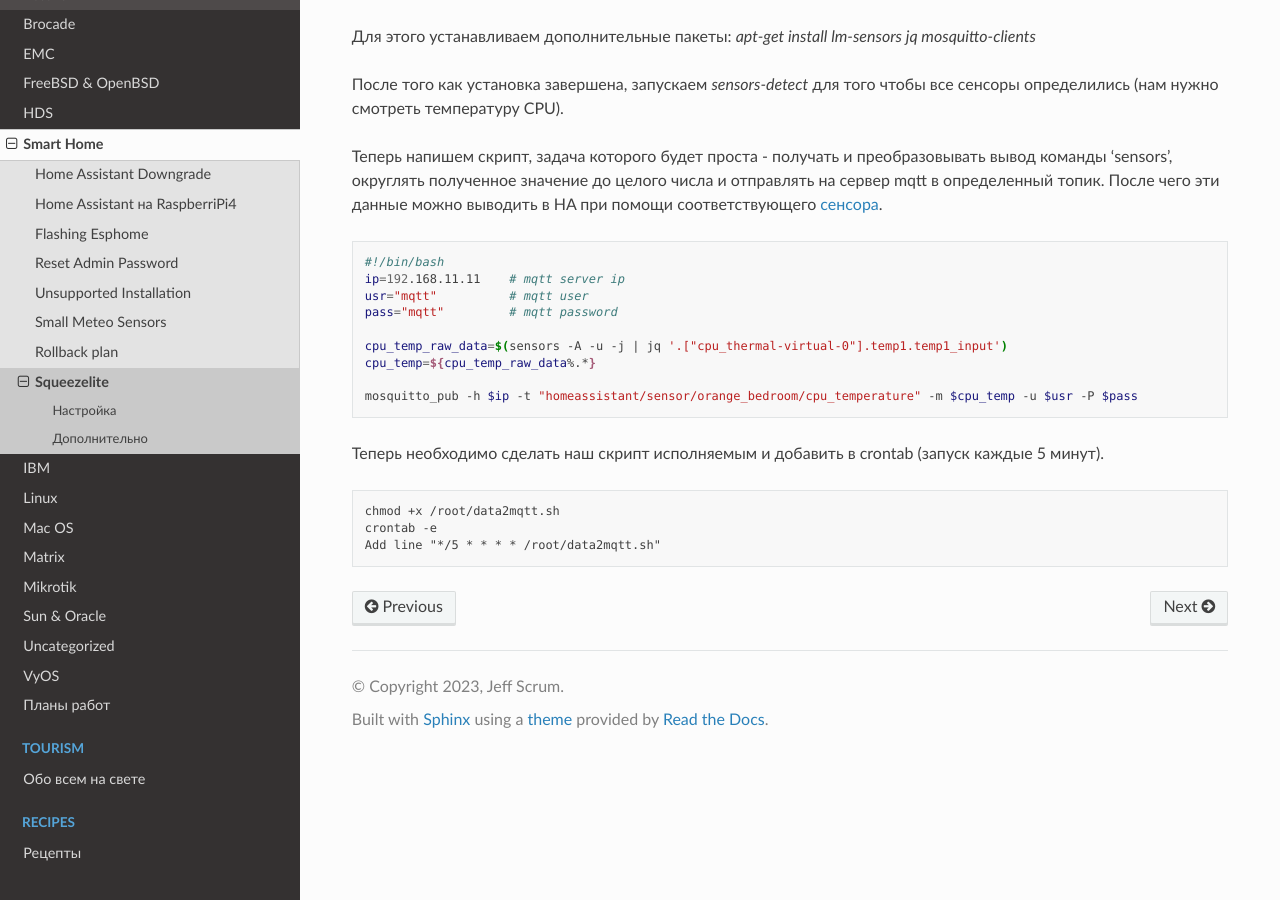
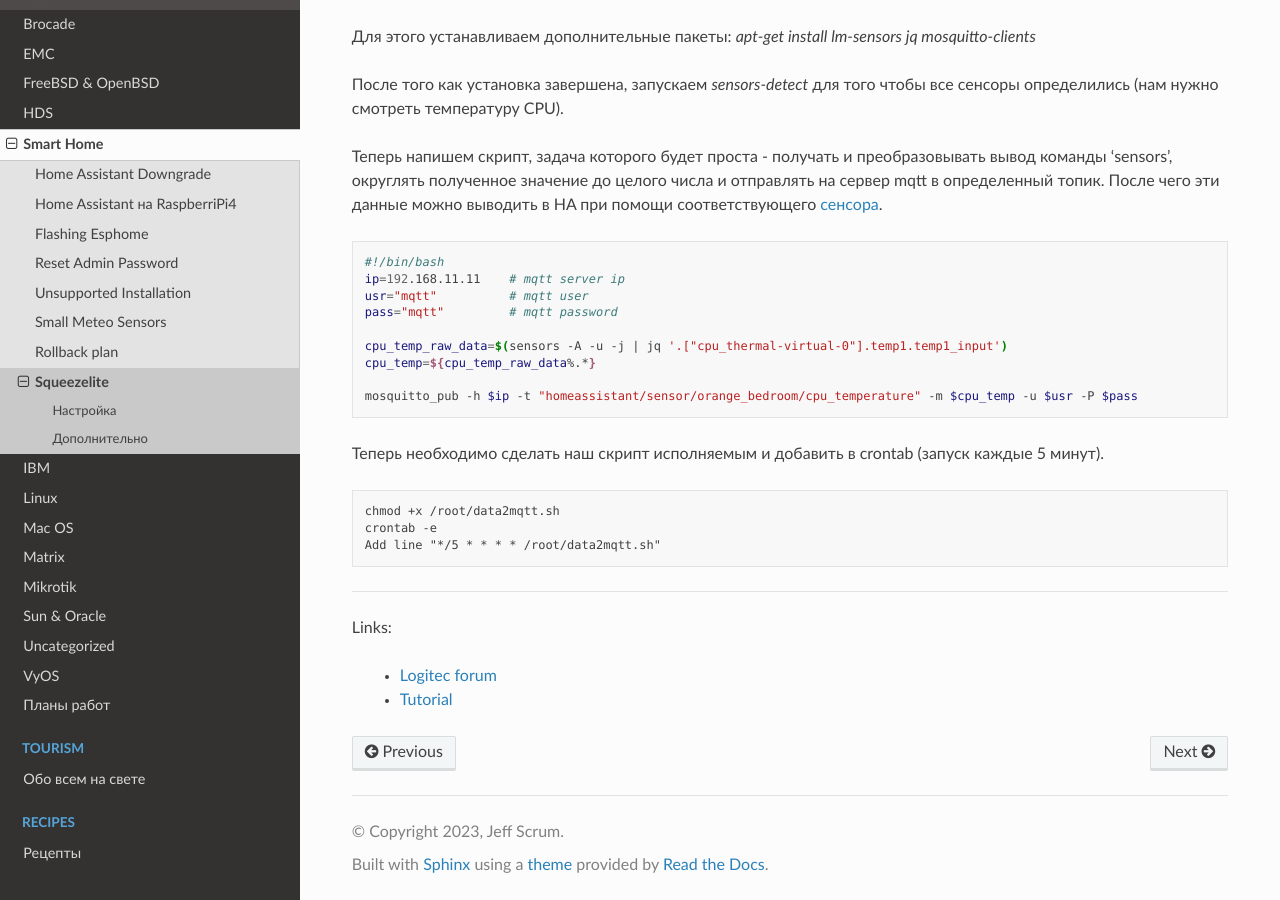
Before and after one commit to jeffscrum/jeffscrum.github.io, a Sphinx documentation site: the page built from source/homeassistant/homeassistant-squeezelite.rst, in a window 1280 px wide and 900 px high, scrolled down 1695 px. Built offline with Sphinx 7.4.7 and the Read the Docs theme 2.0.0, drawn with Linux system fonts in a browser that asks for light colours.

Commit message:
Update homeassistant-squeezelite.rst

```diff
--- a/source/homeassistant/homeassistant-squeezelite.rst
+++ b/source/homeassistant/homeassistant-squeezelite.rst
@@ -83,3 +83,10 @@ Squeezelite
   chmod +x /root/data2mqtt.sh
   crontab -e
   Add line "*/5 * * * * /root/data2mqtt.sh"
+
+----
+
+Links:
+
+ - `Logitec forum <https://forums.slimdevices.com/forum/user-forums/3rd-party-software/97932-squeezelite-troubleshooting?101436-Squeezelite-troubleshooting>`_
+ - `Tutorial <http://www.gerrelt.nl/RaspberryPi/wordpress/tutorial-installing-squeezelite-player-on-raspbian/>`_
```
